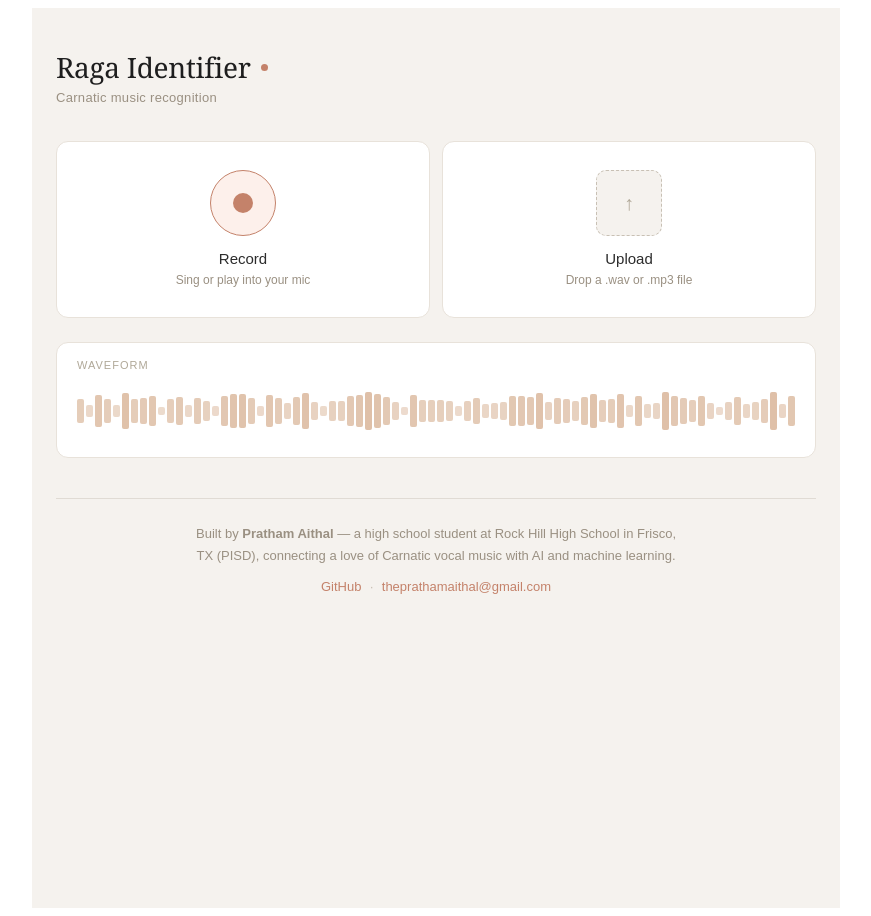
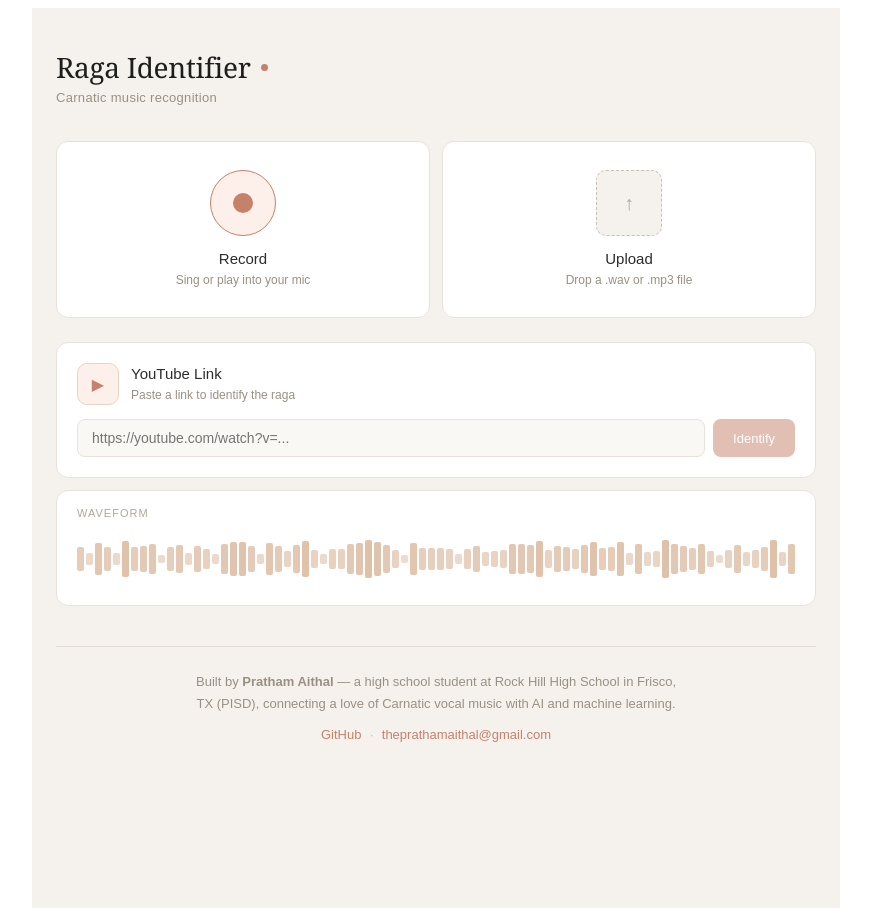
Before and after one commit to Smashgod23/raga-identifier, a React app in the folder frontend/: page / in a window 1280 px wide. Shown: the whole page, without its empty margins (204-1075 px from the left). Built offline with nearby package versions, Linux system fonts and the light colour scheme; the HTML template or start-up script is replaced by a standard one.

Commit message:
add YouTube link input for raga identification
New input option lets users paste a YouTube URL to identify the raga.
Backend downloads audio via yt-dlp and runs it through the same
prediction pipeline. Frontend card sits below Record/Upload with
a text input and submit button.

```diff
--- a/frontend/src/App.jsx
+++ b/frontend/src/App.jsx
@@ -15,6 +15,7 @@ export default function App() {
   const [searchQuery, setSearchQuery] = useState('')
   const [showDropdown, setShowDropdown] = useState(false)
   const [audioId, setAudioId] = useState('')
+  const [youtubeUrl, setYoutubeUrl] = useState('')
 
   const mediaRecorderRef = useRef(null)
   const chunksRef = useRef([])
@@ -110,6 +111,22 @@ export default function App() {
     }
   }
 
+  const submitYoutubeUrl = async () => {
+    if (!youtubeUrl.trim()) return
+    setState('processing')
+    setError(null)
+    try {
+      const res = await axios.post(`${API_URL}/predict-youtube`, { url: youtubeUrl })
+      setPredictions(res.data)
+      setAudioId(res.data.audio_id || '')
+      setState('result')
+      setFeedback(null)
+    } catch (e) {
+      setError(e.response?.data?.detail || 'Could not process YouTube link.')
+      setState('idle')
+    }
+  }
+
   const reset = () => {
     setState('idle')
     setPredictions(null)
@@ -119,6 +136,7 @@ export default function App() {
     setSelectedRaga('')
     setSearchQuery('')
     setAudioId('')
+    setYoutubeUrl('')
     setWaveform(Array.from({ length: 80 }, () => 8 + Math.random() * 30))
   }
 
@@ -167,6 +185,31 @@ export default function App() {
               <div style={styles.inputLabel}>Upload</div>
               <div style={styles.inputDesc}>Drop a .wav or .mp3 file</div>
               <input ref={fileInputRef} type="file" accept=".wav,.mp3,.m4a" style={{ display: 'none' }} onChange={handleFileUpload} />
+            </div>
+          </div>
+          <div style={styles.youtubeCard}>
+            <div style={styles.youtubeHeader}>
+              <div style={styles.youtubeIcon}>▶</div>
+              <div>
+                <div style={styles.inputLabel}>YouTube Link</div>
+                <div style={styles.inputDesc}>Paste a link to identify the raga</div>
+              </div>
+            </div>
+            <div style={styles.youtubeInputRow}>
+              <input
+                style={styles.youtubeInput}
+                placeholder="https://youtube.com/watch?v=..."
+                value={youtubeUrl}
+                onChange={e => setYoutubeUrl(e.target.value)}
+                onKeyDown={e => e.key === 'Enter' && submitYoutubeUrl()}
+              />
+              <button
+                style={{ ...styles.youtubeBtn, opacity: youtubeUrl.trim() ? 1 : 0.5 }}
+                onClick={submitYoutubeUrl}
+                disabled={!youtubeUrl.trim()}
+              >
+                Identify
+              </button>
             </div>
           </div>
           <div style={styles.waveCard}>
@@ -333,6 +376,12 @@ const styles = {
   uploadBox: { width: 64, height: 64, borderRadius: 10, background: '#f5f2ee', border: '1.5px dashed #c8c0b4', display: 'flex', alignItems: 'center', justifyContent: 'center', margin: '0 auto 14px', fontSize: 20, color: '#b0a898' },
   inputLabel: { fontSize: 15, fontWeight: 500, color: '#2c2c2c', marginBottom: 4 },
   inputDesc: { fontSize: 12, color: '#9a9082', lineHeight: 1.5 },
+  youtubeCard: { background: '#fff', border: '1px solid #e8e2da', borderRadius: 12, padding: '20px', marginBottom: 12 },
+  youtubeHeader: { display: 'flex', alignItems: 'center', gap: 12, marginBottom: 14 },
+  youtubeIcon: { width: 40, height: 40, borderRadius: 10, background: '#fdf0eb', border: '1.5px solid #e8d4c4', display: 'flex', alignItems: 'center', justifyContent: 'center', fontSize: 16, color: '#c4826a', flexShrink: 0 },
+  youtubeInputRow: { display: 'flex', gap: 8 },
+  youtubeInput: { flex: 1, padding: '10px 14px', borderRadius: 8, border: '1px solid #e8e2da', fontSize: 14, background: '#faf8f5', outline: 'none', fontFamily: "'DM Sans', sans-serif" },
+  youtubeBtn: { padding: '10px 20px', borderRadius: 8, background: '#c4826a', border: 'none', color: '#fff', fontSize: 13, fontWeight: 500, cursor: 'pointer', whiteSpace: 'nowrap' },
   waveCard: { background: '#fff', border: '1px solid #e8e2da', borderRadius: 12, padding: '16px 20px', marginBottom: 28 },
   waveLabel: { fontSize: 11, color: '#b0a898', letterSpacing: 1, textTransform: 'uppercase', marginBottom: 10 },
   waveBars: { display: 'flex', alignItems: 'center', gap: 2, height: 60 },
```
Also changed, not shown: 2 other files (tests, documents, lock files or other folders).
